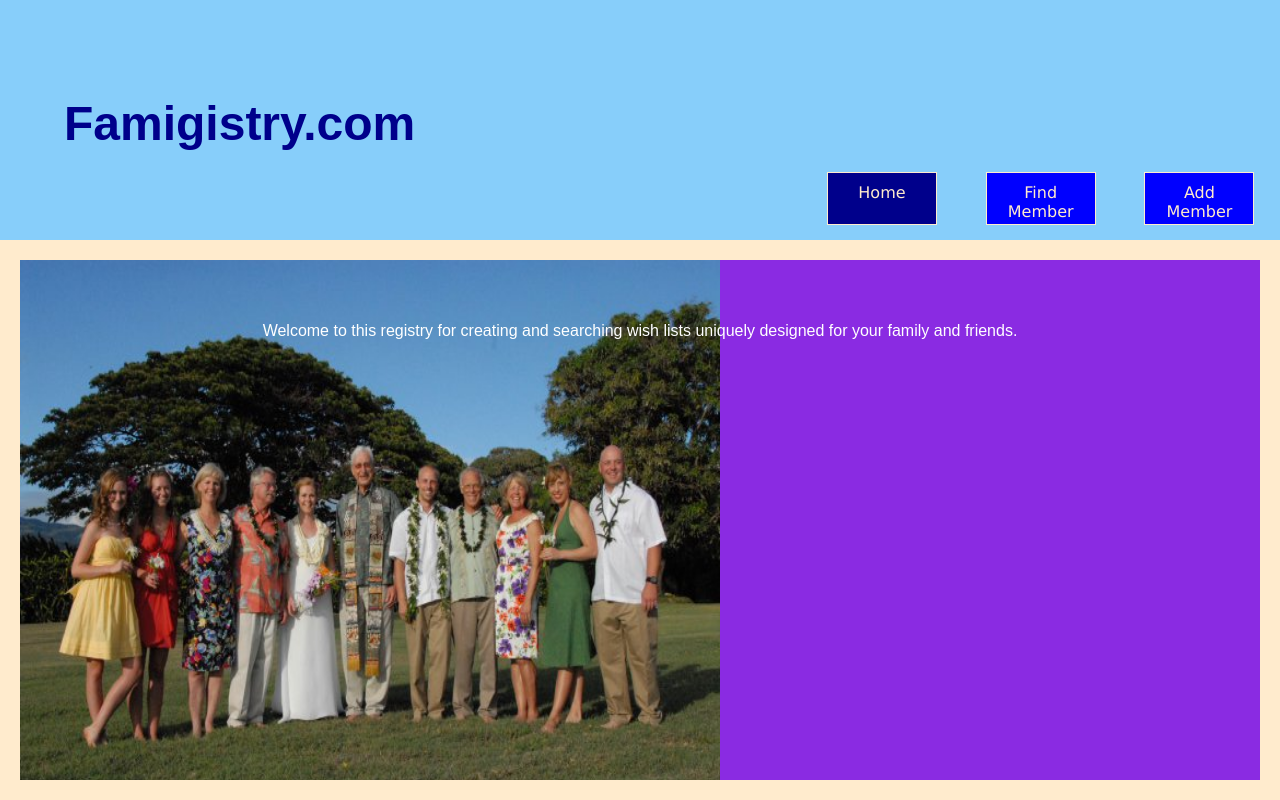
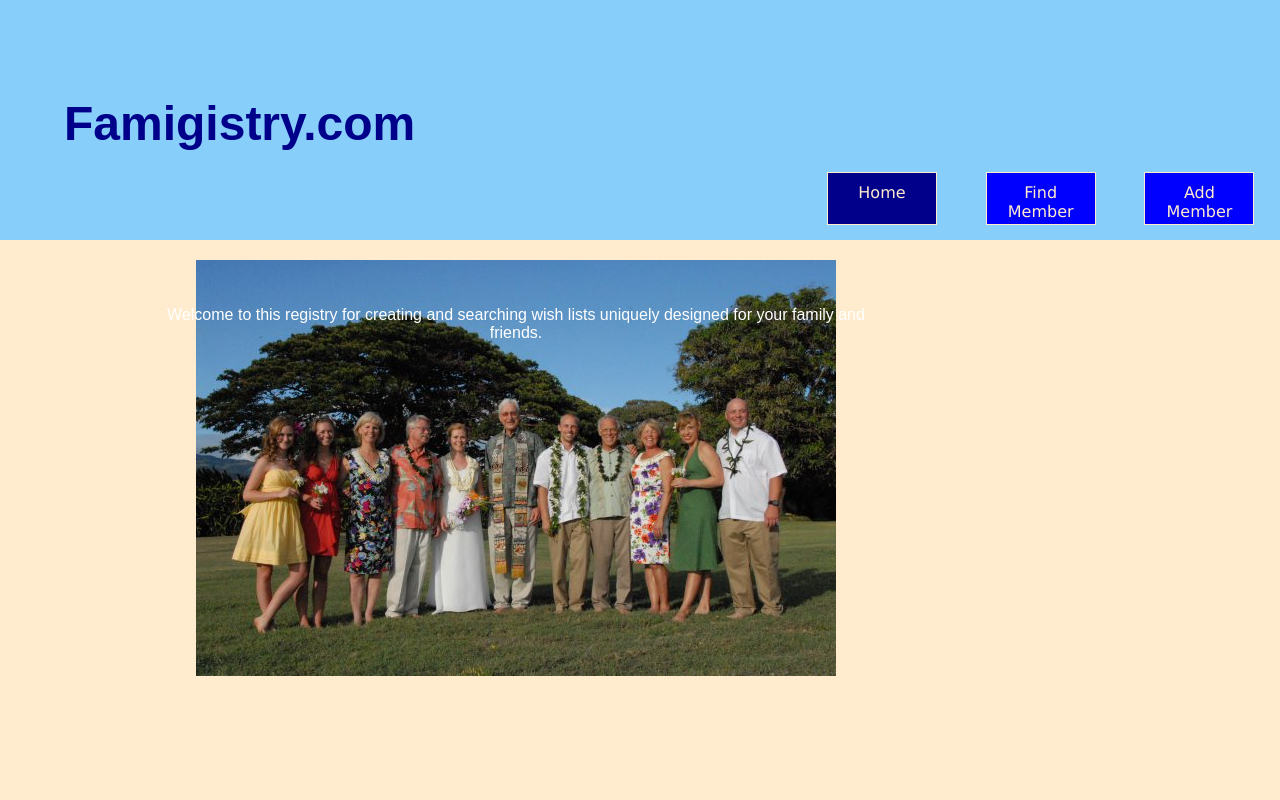
Before and after one commit to LNKeat/famigistry-front-end, a React (Create React App) app: page / in a window 1280 px wide. Built offline with nearby package versions, Linux system fonts and the light colour scheme; data requests are answered from the project's data file.

Commit message:
worked on home page css

```diff
--- a/src/App.css
+++ b/src/App.css
@@ -30,17 +30,20 @@ header {
   padding: 0;
   margin: 0;
 }
+
 #logo{
   grid-column: 1 / 2;
   grid-row: 1 / 2;
   font-family: fantasy;
   font-size: 3em;
 }
+
 #home-btn{
   grid-column: 2 / 3;
   grid-row: 2 / 3;
   width: 110px;
 }
+
 #find-btn{
   grid-column: 3 / 4;
   grid-row: 2 / 3;
@@ -64,27 +67,25 @@ main,
 /* home page--- */
 
 .home-info {
-  background-color: blueviolet;
-  display: grid;
-  grid-template-columns: 1fr;
-  grid-template-rows: 1fr;
+  display: flex;
   justify-content: center;
+  width: 80%;
+  height: 80%;
+  /* overflow: hidden; */
+  background-image: url("./media/family_gathering.jpg");
+  background-repeat: no-repeat;
   background-position: center;
-  height: 100%;
-  width: 100%;
 }
 
-.home-info div{
-  grid-column: 1 / 2;
-  grid-row: 1 / 2;
-  padding: 5%;
-  background-image: url("./media/family_gathering.jpg");
-  background-repeat: no-repeat;
-  background-size: 700px 550px;
+.home-info > p {
+  /* flex: 0 0; */
   font-family: fantasy;
   text-align: center;
   color: white;
+  width: 80%;
+  padding: 30px;
 }
+
 
 /* members page */
 
--- a/src/components/Home.js
+++ b/src/components/Home.js
@@ -5,12 +5,11 @@ function Home() {
   return (
     <main>
       <div className="home-info">
-        <div>
-          Welcome to this registry for creating and searching wish lists
-          uniquely designed for your family and friends.
-        </div>
+         <p>
+            Welcome to this registry for creating and searching wish lists
+            uniquely designed for your family and friends.
+        </p>
       </div>
-      {/* <img src={family} alt="" /> */}
     </main>
   )
 }
```
